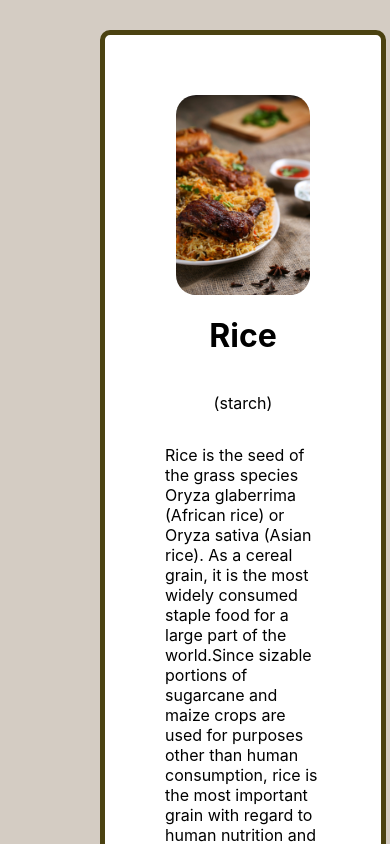
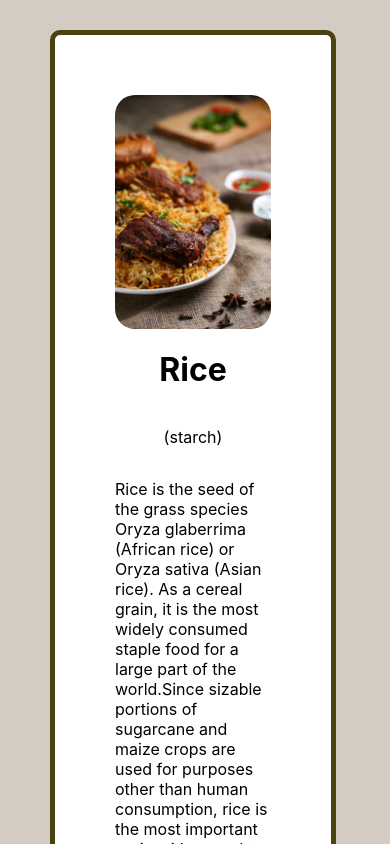
Before and after one commit to Princess-Jewel/my-food-app, a React (Create React App) app: page / in a window 390 px wide. Shown: the top 844 px of the page. Built offline with nearby package versions, Linux system fonts and the light colour scheme.

Commit message:
changed height to auto and added maxwidth

```diff
--- a/src/App.css
+++ b/src/App.css
@@ -6,7 +6,8 @@ body{
 .details{
   background-color: white;
   margin-top: 30px;
-  margin-left:100px;
+  margin-left:50px;
+  margin-right:50px;
   width:40%;
   height:10%;
   display:flex;
@@ -17,3 +18,8 @@ body{
   border-radius: 10px;
   padding-bottom: 40px;
 }
+@media (max-width:600px){
+  body{
+      width: 100%;
+      float:none;
+  }}
--- a/src/components/propsPractice.js
+++ b/src/components/propsPractice.js
@@ -2,9 +2,10 @@
 
   function FirstPractice(props){
       const imgstyling ={
-          height: "150pt",
+          height: "auto",
           weight: "150pt",
-          borderRadius:"20px"
+          borderRadius:"20px",
+          maxWidth:"100%"
      }
       return(
           <div>
```
